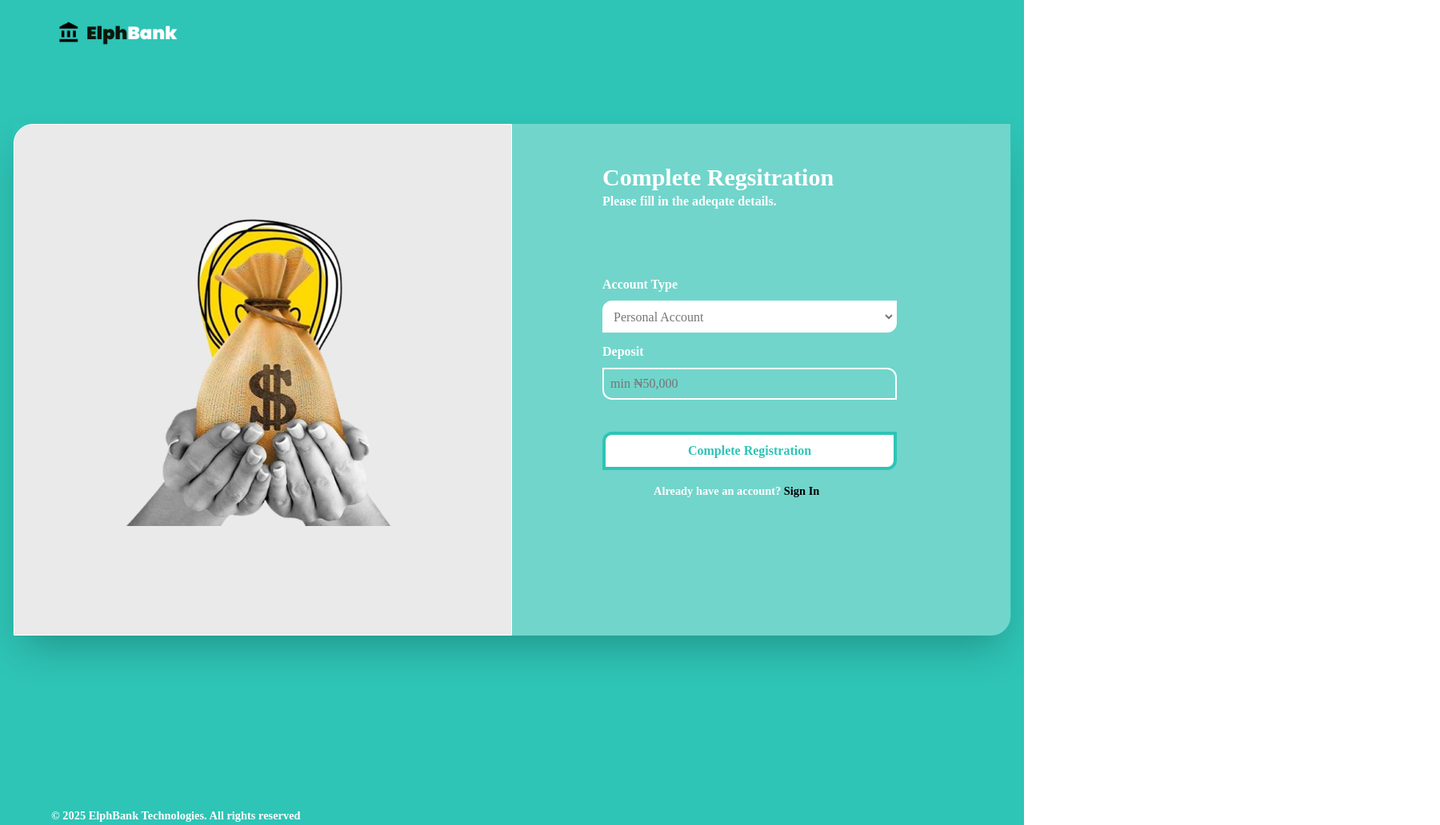
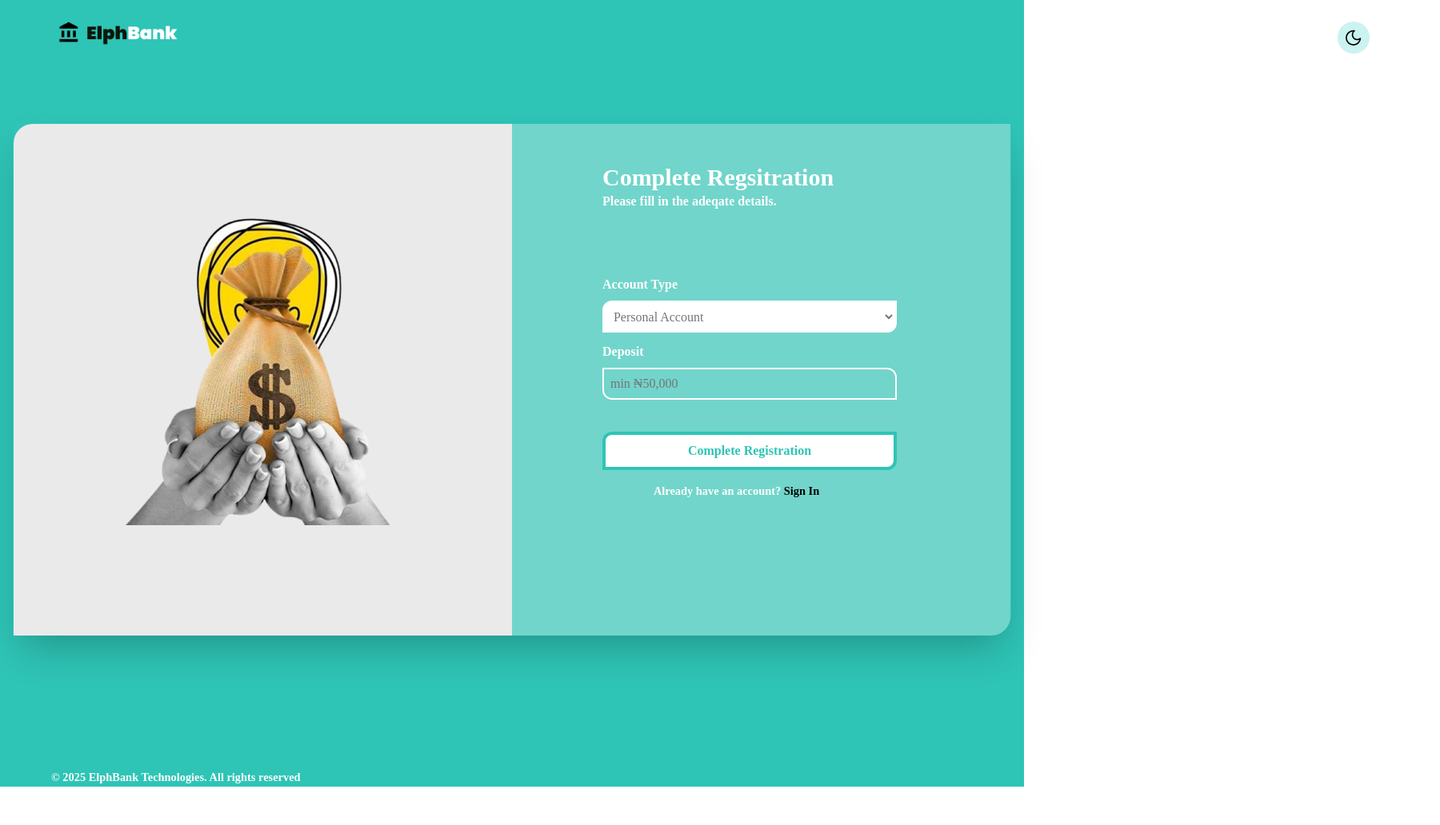
Before and after one commit to elphie-pro/ElphBank, a Next.js app: page /complete-registration in a window 1280 px wide. Shown: the whole page at 80% size, 1800 px wide, since content can reach past the window. After the commit the page ends 984 px from the top, so only its background shows below. Built offline with nearby package versions, Linux system fonts and the light colour scheme; no server answers.

Commit message:
login dark

```diff
--- a/src/app/complete-registration/page.jsx
+++ b/src/app/complete-registration/page.jsx
@@ -7,6 +7,7 @@ import { setDoc, doc } from "firebase/firestore";
 import { auth, db } from "@/firebase-config";
 import { useRouter } from "next/navigation";
 import { toast } from "react-toastify";
+import Toggle from '@/components/Toggle'
 
 export default function Page() {
     const [accountType, setAccountType] = useState("Personal Account")
@@ -38,18 +39,22 @@ export default function Page() {
 
     return (
         <>
-        <motion.div variants={variants} initial="hidden" animate="show" className="bg-[#2EC4B6] w-full min-h-screen">
+        <motion.div variants={variants} initial="hidden" animate="show" className="bg-[#2EC4B6] dark:bg-black dark:text-black w-full min-h-screen">
             <nav className="py-6 px-2 md:px-18 w-[20rem]">
                 <Link href="/">
-                    <Image src="/Group 5.png" width={150} height={38} alt="ElphBank Logo"/>
+                    <Image src="/Group 5.png" width={150} height={38} alt="ElphBank Logo" className="dark:hidden block"/>
+                    <Image src="/Group 6.svg" width={150} height={38} alt="ElphBank Logo" className="hidden dark:block"/>
                 </Link>
+                <div className='absolute md:mt-[-3rem] mt-[-3.5rem] ml-[20rem] md:ml-[100rem] w-[8rem]'>
+                        <Toggle />
+                 </div>
             </nav>
             <div className="w-full block max-w-7xl mx-auto px-4 md:py-18 md:pb-22">
                 <div className=" h-[40rem] md:flex shadow-2xl border border-transparent rounded-br-3xl">
-                    <div className="md:w-[40rem] h-[40rem] bg-[#eaeaea] bg-opacity-10 border rounded-tl-3xl hidden md:block">
+                    <div className="md:w-[40rem] h-[40rem] bg-[#eaeaea] dark:bg-[#2ec4b6] bg-opacity-10 rounded-tl-3xl hidden md:block">
                             <Image src="/Mirae_Asset_Mutual_Fund_launches_Banking___Financial_Services_Fund-removebg-preview (1) 1.png" width={500} height={38} alt="ElphBank Logo" className="ml-[4rem] mt-[6rem]"/>
                         </div>
-                    <div className="md:w-[40rem] h-[40rem] bg-[#71D5CB] bg-opacity-10 border border-transparent  rounded-br-3xl">
+                    <div className="md:w-[40rem] h-[40rem] bg-[#71D5CB] dark:bg-[#cbf3f0] bg-opacity-10 border border-transparent  rounded-br-3xl">
                         <div className="flex py-[3rem] md:px-[7rem] px-7 flex-col justify-center">
                             <h2 className="font-bold text-2xl md:text-3xl ">Complete Regsitration</h2>
                             <p className="font-semibold text-[1rem] md:text-[1rem] flex gap-1"><span className="hidden">Welcome new user! </span>Please fill in the adeqate details.</p>
@@ -58,7 +63,7 @@ export default function Page() {
                                 <br />
                                 <select onChange={(e) => {
                                     setAccountType(e.target.value)
-                                }}className="w-[17rem] md:w-[23rem] h-[2.5rem] mt-2 border-2 border-white rounded-tl-xl rounded-br-xl bg-white p-2 font-medium text-[#757575] focus:outline-none focus:border-none focus:border-b-2 focus:">
+                                }}className="w-[17rem] md:w-[23rem] h-[2.5rem] mt-2 border-2 border-white dark:border-black  rounded-tl-xl rounded-br-xl bg-white p-2 font-medium text-[#757575] focus:outline-none focus:border-none focus:border-b-2 focus:">
                                     <option className=" text-[#757575] font-medium">Personal Account</option>
                                     <option className=" text-[#757575] font-medium">Business Account</option>
                                     <option className=" text-[#757575] font-medium">Savings Account</option>
@@ -69,20 +74,20 @@ export default function Page() {
                                     <br />
                                     <input type="number" placeholder="min ₦50,000" required onChange={(e) => {
                                         setDeposit(e.target.value)
-                                    }} className="border-2 border-white w-[17rem] md:w-[23rem] h-[2.5rem] mt-2 rounded-tr-xl font-medium rounded-bl-xl placeholder-[#757575] p-2 outline-none"/>
+                                    }} className="border-2 border-white w-[17rem] dark:border-black md:w-[23rem] h-[2.5rem] mt-2 rounded-tr-xl font-medium rounded-bl-xl placeholder-[#757575] p-2 outline-none"/>
                                 </div>
                         </div>
                         <div className="pt-10 flex flex-col gap-4">
-                            <button className="cursor-pointer w-[17rem] md:w-[23rem] h-[3rem] bg-white border-4 border-[#2EC4B6] rounded-tl-xl font-semibold rounded-br-xl text-[#2EC4B6]" onClick={complete}>Complete Registration </button>                        </div>
+                            <button className="cursor-pointer w-[17rem] md:w-[23rem] h-[3rem] dark:bg-black bg-white border-4 border-[#2EC4B6] rounded-tl-xl font-semibold rounded-br-xl text-[#2EC4B6]" onClick={complete}>Complete Registration </button>                        </div>
                         <div className="pt-4 md:ml-16 ml-7">
-                            <p className="text-white font-semibold text-[.9rem]">Already have an account? <Link href="/login" className="text-black">Sign In</Link></p>
+                            <p className="text-white dark:text-black font-semibold text-[.9rem]">Already have an account? <Link href="/login" className="text-black dark:text-[#2ec4b6]">Sign In</Link></p>
                         </div>
                     </div>
                  </div>
                 </div>
             </div>
-            <div className="md:pt-[8rem] pt-18 md:pl-16 pl-4">
-                        <p className="md:text-[.9rem] text-[.7rem] text-[white] font-semibold">© 2025 ElphBank Technologies. All rights reserved</p>
+            <div className="md:pt-[5rem] pt-18 md:pl-16 pl-4">
+                <p className="md:text-[.9rem] text-[.7rem] text-[white] font-semibold">© 2025 ElphBank Technologies. All rights reserved</p>
             </div>
         </motion.div>
         </>
--- a/src/app/layout.jsx
+++ b/src/app/layout.jsx
@@ -1,5 +1,3 @@
-
-
 import { Geist, Geist_Mono } from "next/font/google";
 import "./globals.css";
 import { ToastContainer } from "react-toastify";
```
